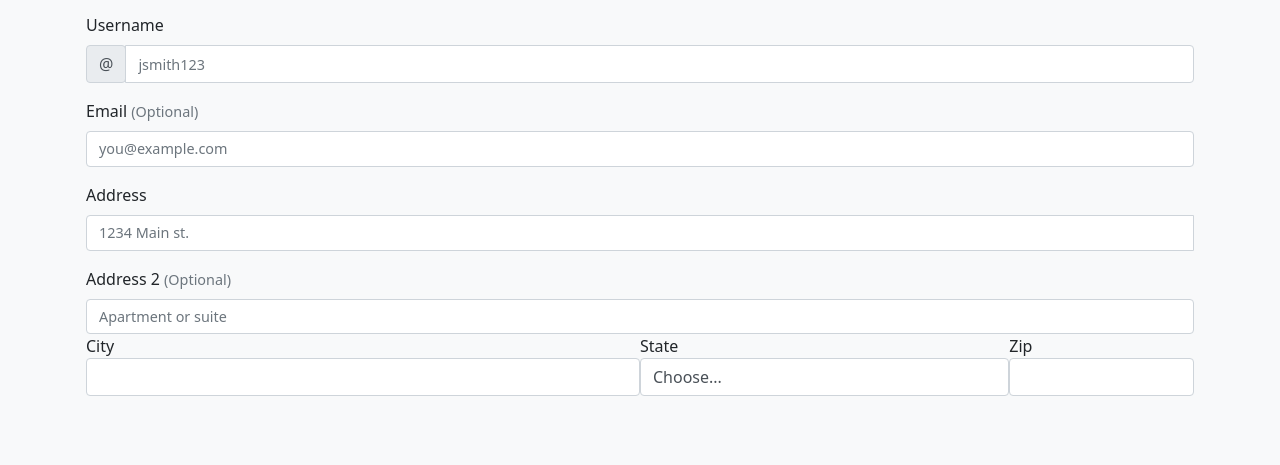
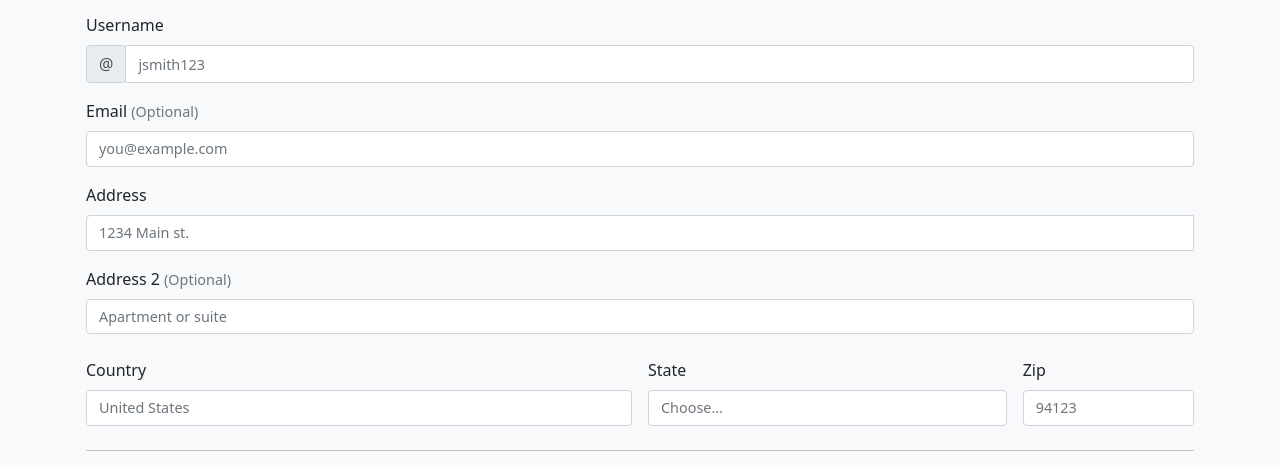
Before and after one commit to jl88s/bootstrap4-checkout, a website: page index.html in a window 1280 px wide. Shown: the part 427-892 px from the top of the page. Drawn offline with nearby package versions, Linux system fonts and the light colour scheme.

Commit message:
finished with address section and re-organized some parts

```diff
--- a/index.html
+++ b/index.html
@@ -49,12 +49,8 @@
             </div>
           </div>
         </div>
-      </form>
-    </div>
 
         <!-- username -->
-
-    <form class="container">
         <div class="form-group mt-3">
           <label class="mb-2" for="userName">Username</label>
 
@@ -72,10 +68,8 @@
           <label class="mb-2" for="emailAddress">Email <span class="text-muted">(Optional)</span></label>
           <input type="email" class="form-control" id="emailAddress" placeholder="you@example.com">
         </div>
-    </form>
 
         <!-- address -->
-    <form class="container">
         <div class="form-group mt-3">
           <label class="mb-2" for="streetAddress">Address</label>
 
@@ -91,25 +85,32 @@
           <input type="email" class="form-control" id="streetAddress" placeholder="Apartment or suite">
         </div>
 
-      <div class="form-row d-flex">
+        <div class="row d-flex mt-2 g-3">
           <div class="form-group col-sm-6">
-          <label for="inputCity">City</label>
-          <input type="text" class="form-control" id="inputCity">
+            <label class="mb-2" for="inputCountry">Country</label>
+            <input type="text" class="form-control" id="inputCountry" placeholder="United States">
           </div>
           <div class="form-group col-sm-4">
-          <label for="inputState">State</label>
-          <select id="inputState" class="form-control">
+            <label class="mb-2" for="inputState">State</label>
+            <select id="inputState" class="form-control text-muted">
               <option selected>Choose...</option>
-            <option>...</option>
+              <option>California</option>
+              <option>New York</option>
+              <option>Oregon</option>
+              <option>Seattle</option>
+              <option>Texas</option>
             </select>
           </div>
           <div class="form-group col-sm-2">
-          <label for="inputZip">Zip</label>
-          <input type="text" class="form-control" id="inputZip">
+            <label class="mb-2" for="inputZip">Zip</label>
+            <input type="text" class="form-control" id="inputZip" placeholder="94123">
           </div>
         </div>
 
+        <hr class="my-4">
+
       </form>
+    </div>
 
 
     <!-- JavaScript and dependencies -->
```
Lines whose indentation alone changed are shown as unchanged.
